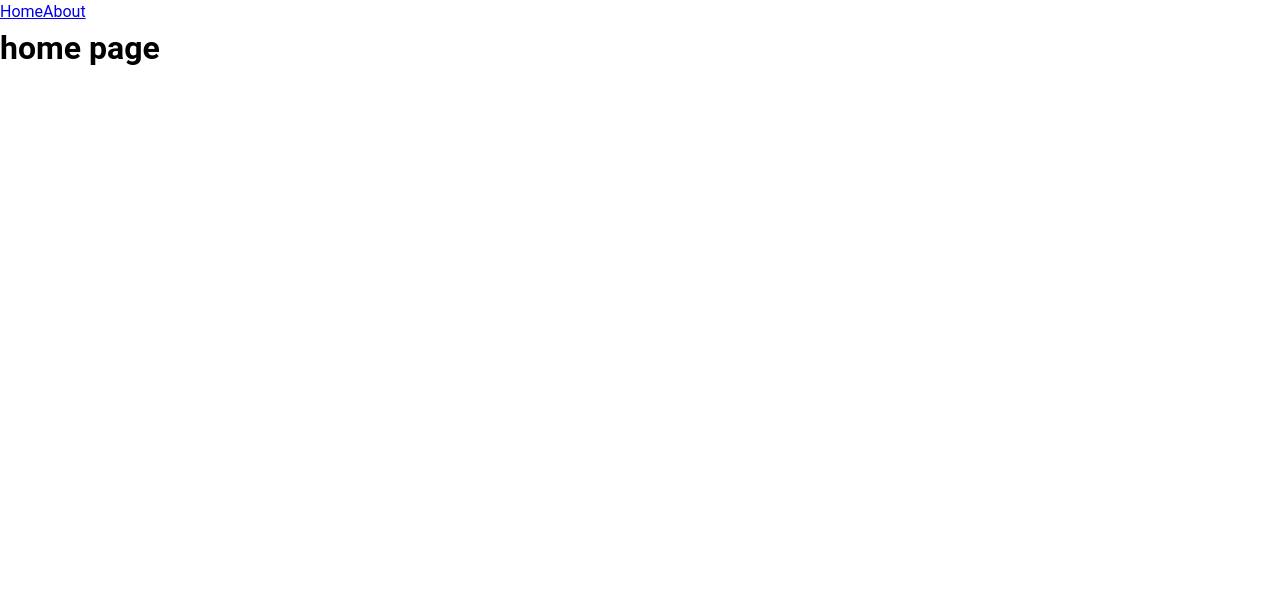
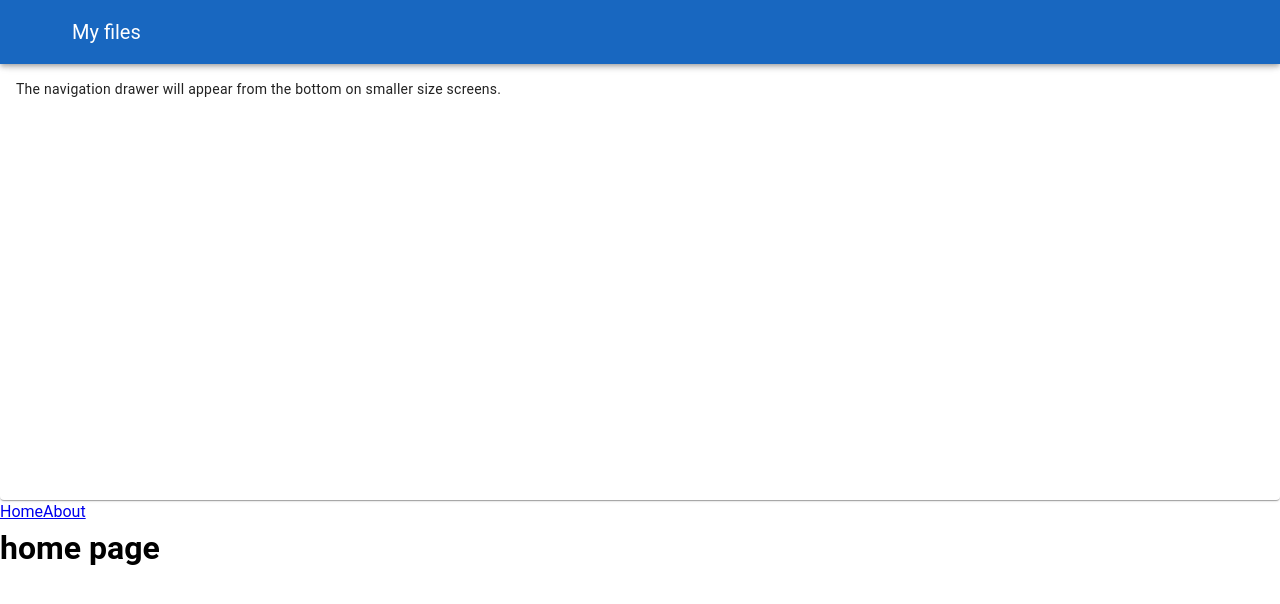
Before and after one commit to alvisLu/vuetify-ui-test, a Vue app: page / in a window 1280 px wide. Shown: the top 604 px of the page. Built offline with nearby package versions, Linux system fonts and the light colour scheme.

Commit message:
add NavigationView

```diff
--- a/src/App.vue
+++ b/src/App.vue
@@ -1,9 +1,11 @@
 <script setup>
 import { RouterLink, RouterView } from 'vue-router'
+import NavigationView from './views/NavigationView.vue'
 </script>
 
 <template>
   <header>
+    <NavigationView />
     <div class="router">
       <nav>
         <RouterLink to="/">Home</RouterLink>
--- /dev/null
+++ b/src/views/NavigationView.vue
@@ -0,0 +1,64 @@
+<template>
+  <v-card>
+    <v-layout>
+      <!-- <v-system-bar color="deep-purple darken-3"></v-system-bar> -->
+
+      <v-app-bar color="primary" prominent>
+        <v-app-bar-nav-icon variant="text" @click.stop="drawer = !drawer"></v-app-bar-nav-icon>
+
+        <v-toolbar-title>My files</v-toolbar-title>
+
+        <v-spacer></v-spacer>
+
+        <v-btn variant="text" icon="mdi-magnify"></v-btn>
+
+        <v-btn variant="text" icon="mdi-filter"></v-btn>
+
+        <v-btn variant="text" icon="mdi-dots-vertical"></v-btn>
+      </v-app-bar>
+
+      <v-navigation-drawer v-model="drawer" location="bottom" temporary>
+        <v-list :items="items"></v-list>
+      </v-navigation-drawer>
+
+      <v-main style="height: 500px">
+        <v-card-text>
+          The navigation drawer will appear from the bottom on smaller size screens.
+        </v-card-text>
+      </v-main>
+    </v-layout>
+  </v-card>
+</template>
+
+<script>
+export default {
+  data: () => ({
+    drawer: false,
+    group: null,
+    items: [
+      {
+        title: 'Foo',
+        value: 'foo'
+      },
+      {
+        title: 'Bar',
+        value: 'bar'
+      },
+      {
+        title: 'Fizz',
+        value: 'fizz'
+      },
+      {
+        title: 'Buzz',
+        value: 'buzz'
+      }
+    ]
+  }),
+
+  watch: {
+    group() {
+      this.drawer = false
+    }
+  }
+}
+</script>
```
